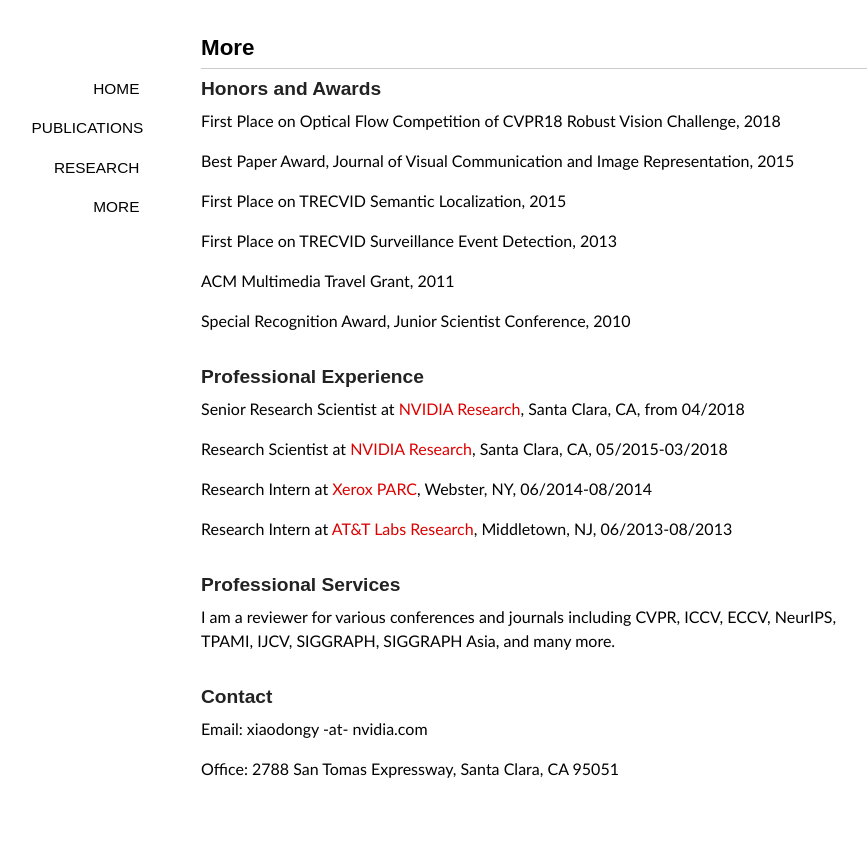
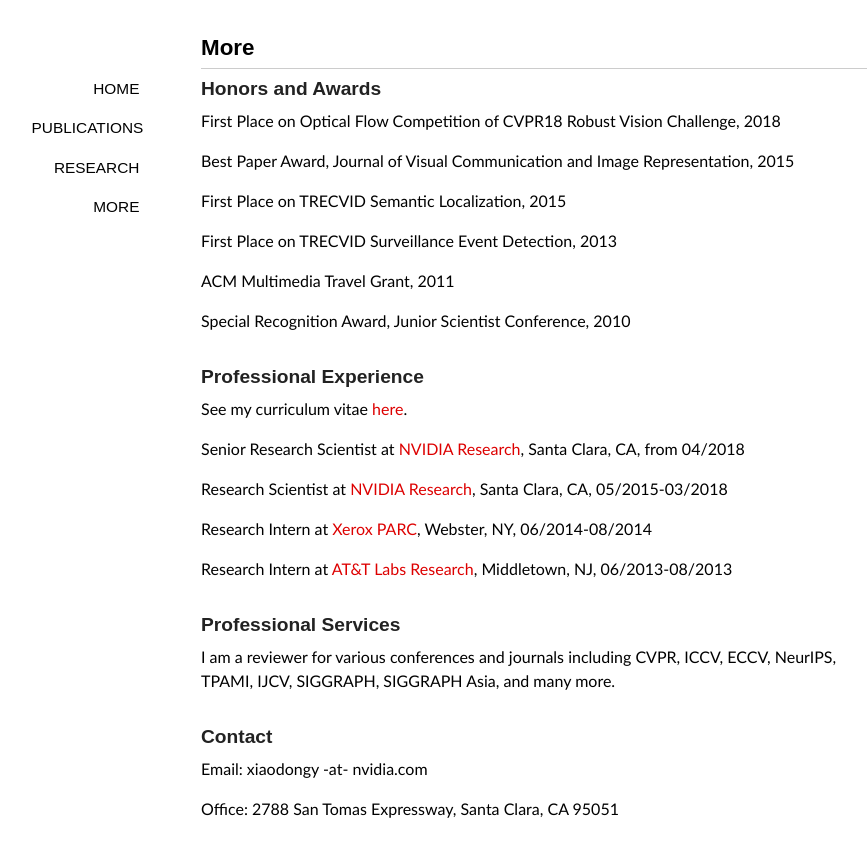
Before and after one commit to xiaodongyang/xiaodongyang.github.io, a Jekyll site: the page built from more/index.md, in a window 1280 px wide. Shown: the top 857 px of the page, without its empty margins (94-961 px from the left). Built offline with Jekyll 4.4.1, drawn with Linux system fonts in a browser that asks for light colours; some web fonts are replaced.

Commit message:
Update index.md

```diff
--- a/more/index.md
+++ b/more/index.md
@@ -21,6 +21,8 @@ Special Recognition Award, Junior Scientist Conference, 2010
 
 ### Professional Experience
 
+See my curriculum vitae [here]().
+
 Senior Research Scientist at [NVIDIA Research](https://research.nvidia.com), Santa Clara, CA, from 04/2018
 
 Research Scientist at [NVIDIA Research](https://research.nvidia.com), Santa Clara, CA, 05/2015-03/2018
```
